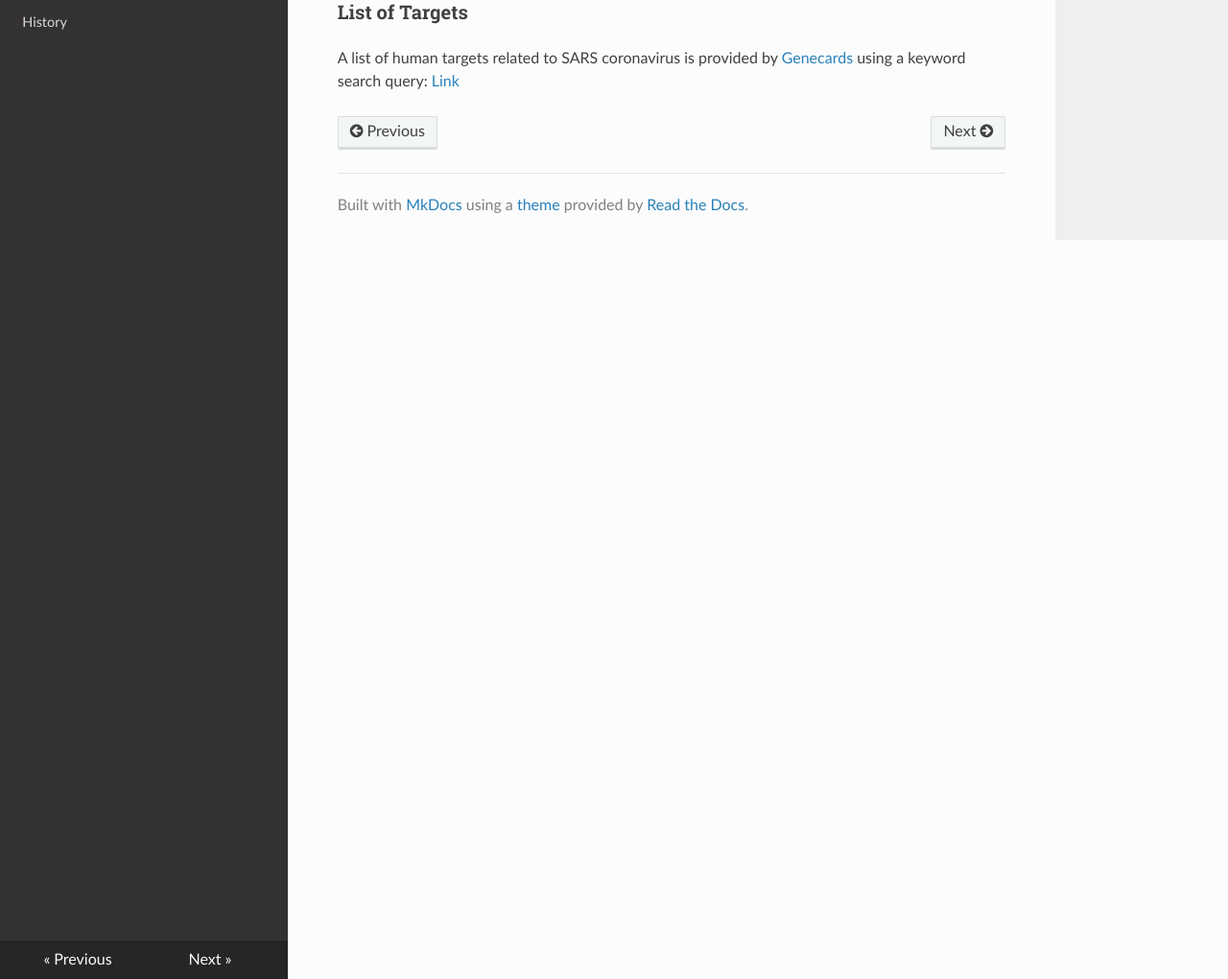
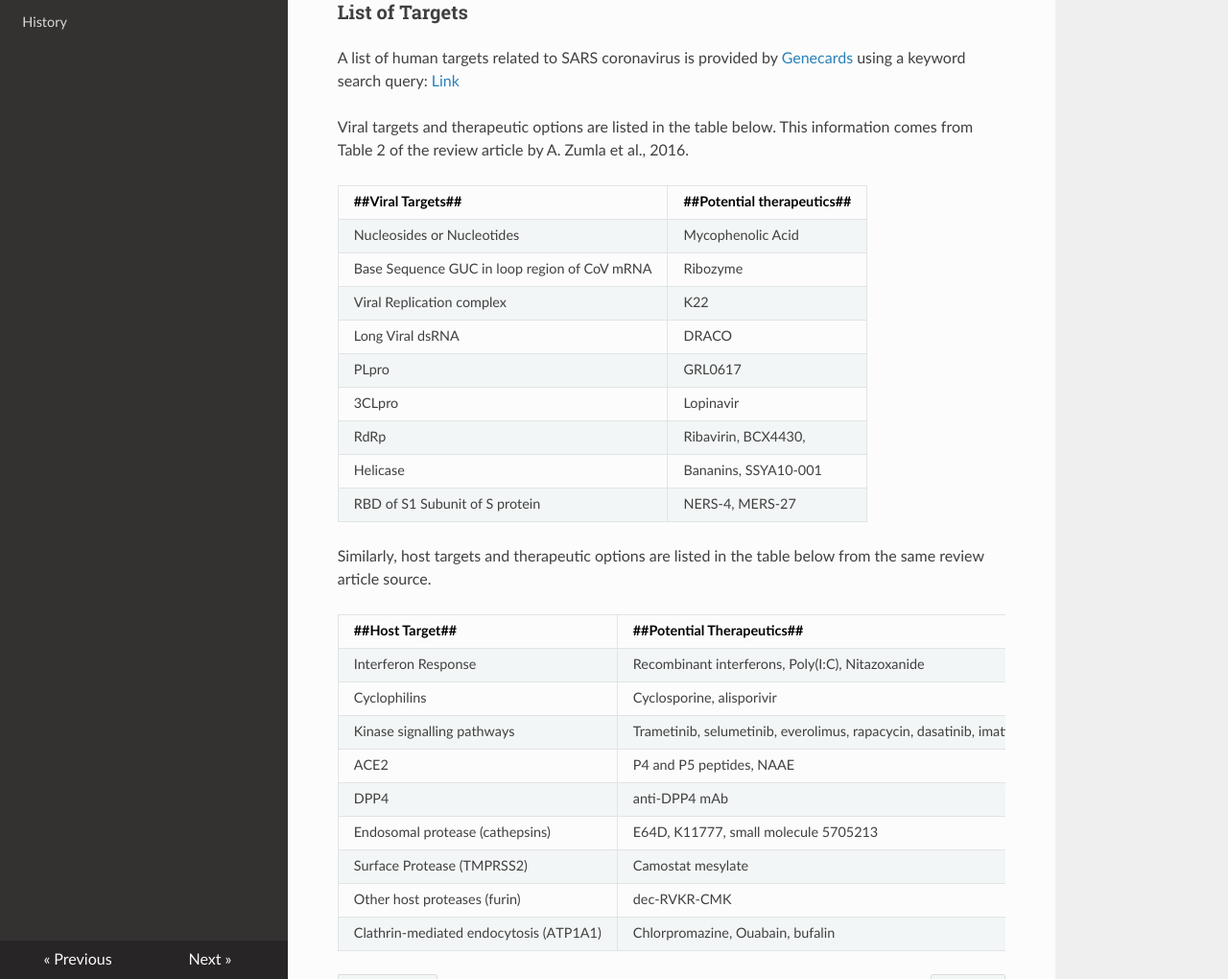
Before and after one commit to GHDDI-AILab/Targeting2019-nCoV, an MkDocs documentation site: the page built from docs/nCov_Targets.md, in a window 1280 px wide and 1400 px high, scrolled down 1969 px. Shown: the part 380-1400 px from the top of the window at 96% size. Built offline with MkDocs 1.6.1, drawn with Linux system fonts in a browser that asks for light colours; nearby versions of some CDN libraries.

Commit message:
updated new tables

```diff
--- a/docs/nCov_Targets.md
+++ b/docs/nCov_Targets.md
@@ -37,3 +37,32 @@ Additionally, the targetscape of MERS virus, provided by [Clarivate Analytics](h
 ### List of Targets
 
 A list of human targets related to SARS coronavirus is provided by [Genecards](https://www.genecards.org) using a keyword search query: [Link](https://www.genecards.org/Search/Keyword?queryString=SARS)
+
+Viral targets and therapeutic options are listed in the table below. This information comes from Table 2 of the review article by A. Zumla et al., 2016.
+
+
+| ##Viral Targets##                            | ##Potential therapeutics## |
+|----------------------------------------------|----------------------------|
+| Nucleosides or Nucleotides                   | Mycophenolic Acid          |
+| Base Sequence GUC in loop region of CoV mRNA | Ribozyme                   |
+| Viral Replication complex                    | K22                        |
+| Long Viral dsRNA                             | DRACO                      |
+| PLpro                                        | GRL0617                    |
+| 3CLpro                                       | Lopinavir                  |
+| RdRp                                         | Ribavirin, BCX4430,        |
+| Helicase                                     | Bananins, SSYA10-001       |
+| RBD of S1 Subunit of S protein               | NERS-4, MERS-27            |
+
+Similarly, host targets and therapeutic options are listed in the table below from the same review article source.
+
+| ##Host Target##                        | ##Potential Therapeutics##                                          |
+|----------------------------------------|---------------------------------------------------------------------|
+| Interferon Response                    | Recombinant interferons, Poly(I:C), Nitazoxanide                    |
+| Cyclophilins                           | Cyclosporine, alisporivir                                           |
+| Kinase signalling pathways             | Trametinib, selumetinib, everolimus, rapacycin, dasatinib, imatinib |
+| ACE2                                   | P4 and P5 peptides, NAAE                                            |
+| DPP4                                   | anti-DPP4 mAb                                                       |
+| Endosomal protease (cathepsins)        | E64D, K11777, small molecule 5705213                                |
+| Surface Protease (TMPRSS2)             | Camostat mesylate                                                   |
+| Other host proteases (furin)           | dec-RVKR-CMK                                                        |
+| Clathrin-mediated endocytosis (ATP1A1) | Chlorpromazine, Ouabain, bufalin                                    |
```
